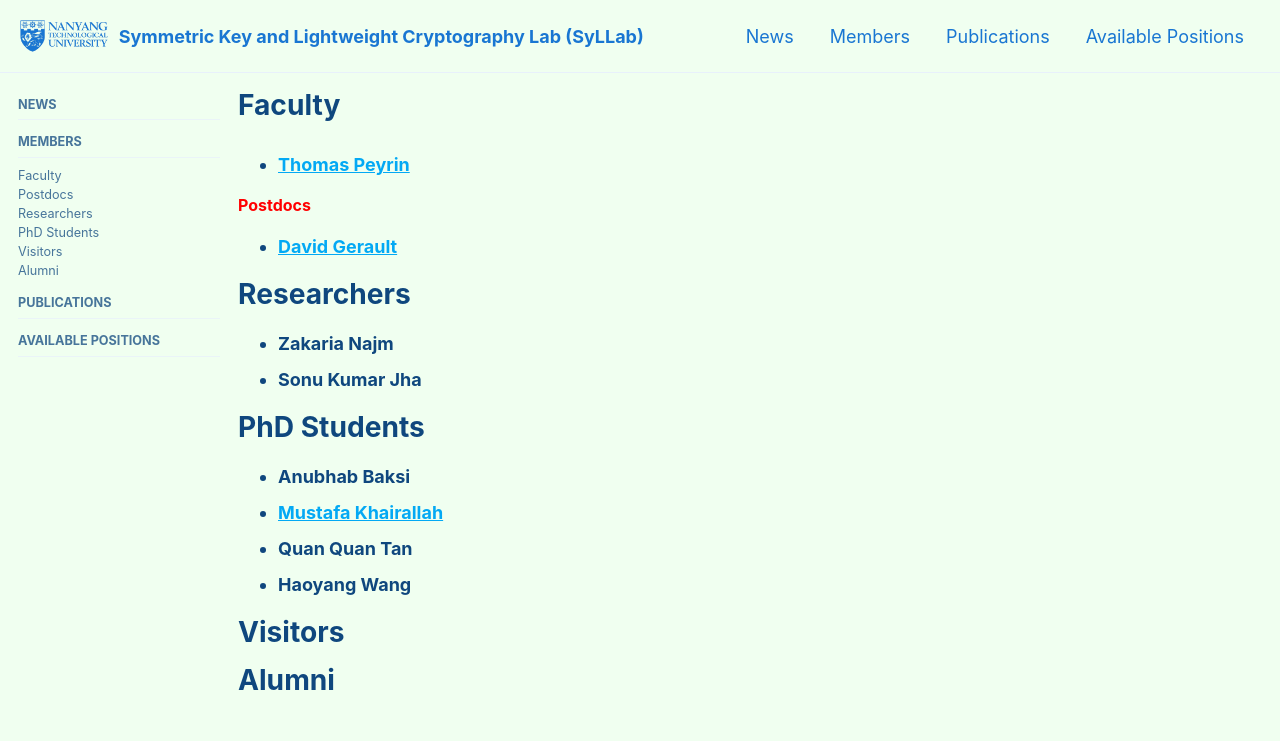
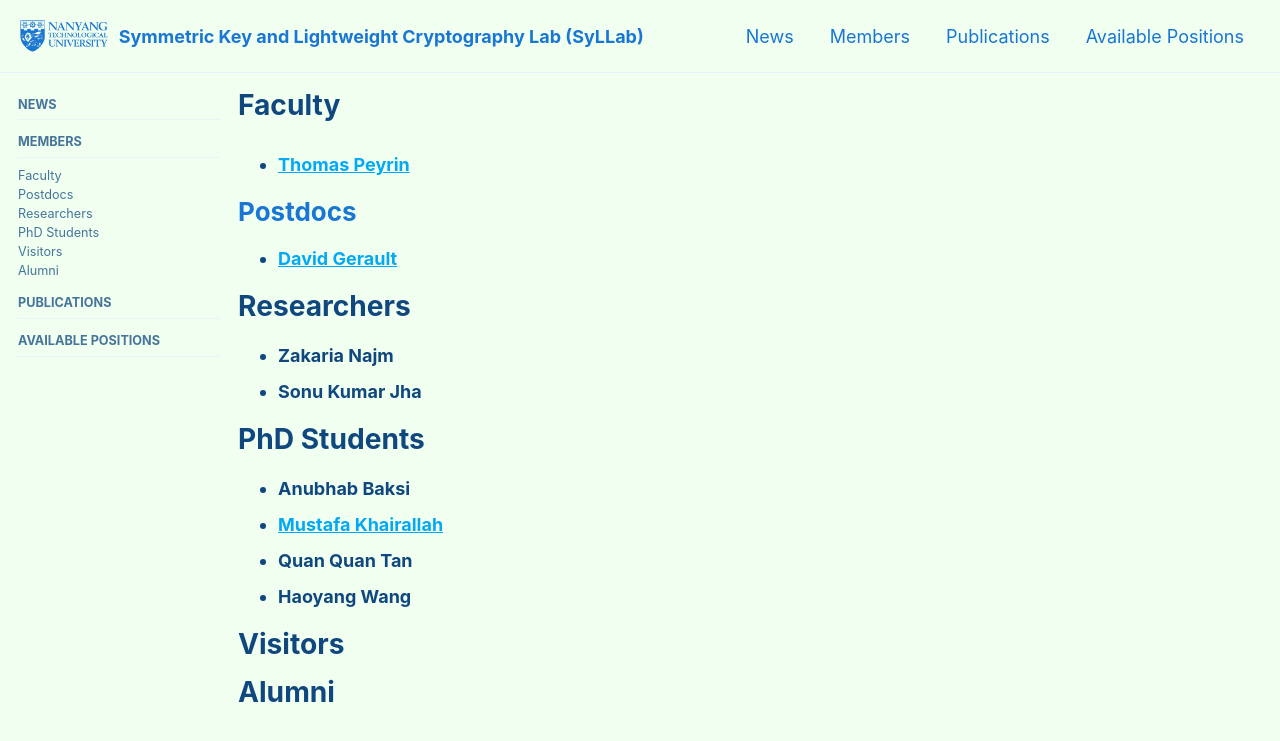
Before and after one commit to thomaspeyrin/web, a Jekyll site: the page built from members.md, in a window 1280 px wide and 900 px high. Shown: the top 741 px of the window. Built offline with Jekyll 4.4.1, drawn with Linux system fonts in a browser that asks for light colours; cached includes are drawn as plain includes; nearby versions of some CDN libraries; our own code applies the rules of GitHub Pages for plain Markdown files.

Commit message:
Update single.html

```diff
--- a/_layouts/single.html
+++ b/_layouts/single.html
@@ -4,8 +4,16 @@ layout: default
 
 <style>
 .myh1 {
-  color: red;
-  font-size:16px;
+  color: #1976d2;
+  font-size:26px;
+}
+.myh2 {
+  color: #1976d2;
+  font-size:23px;
+}
+.myh3 {
+  color: #1976d2;
+  font-size:20px;
 }
 </style>
 
```
